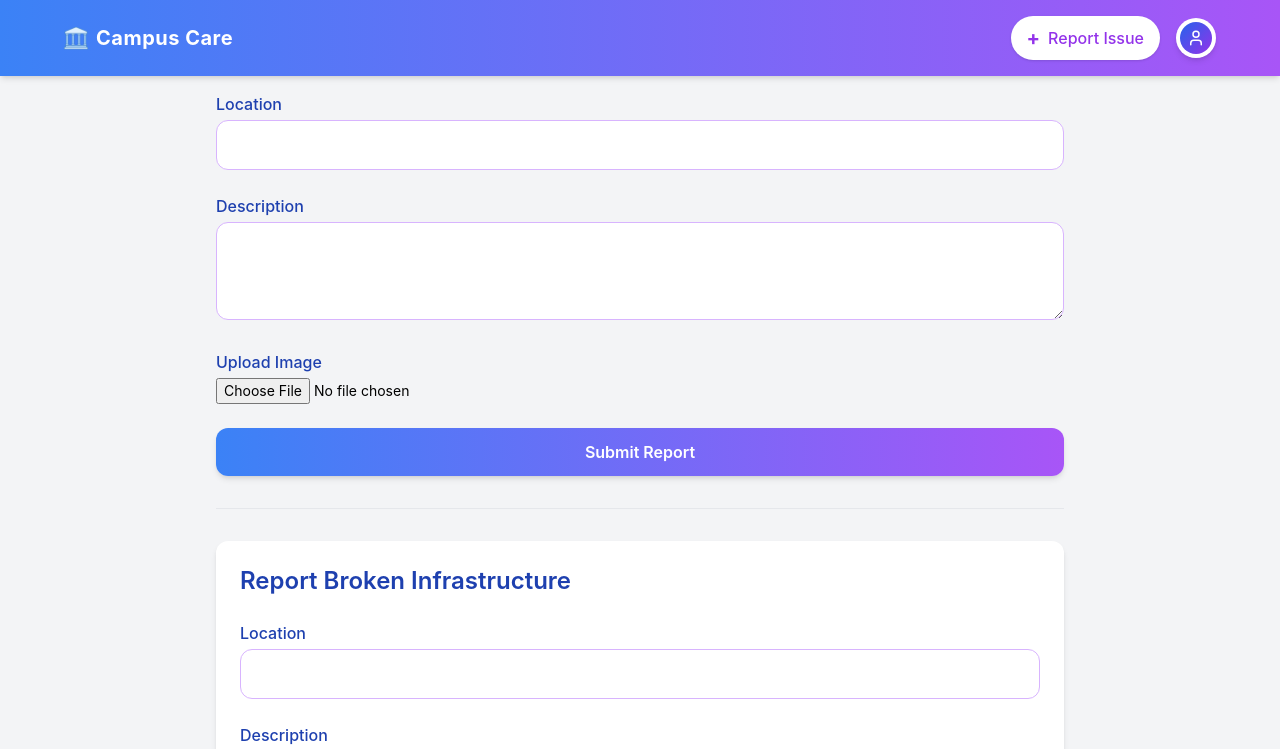
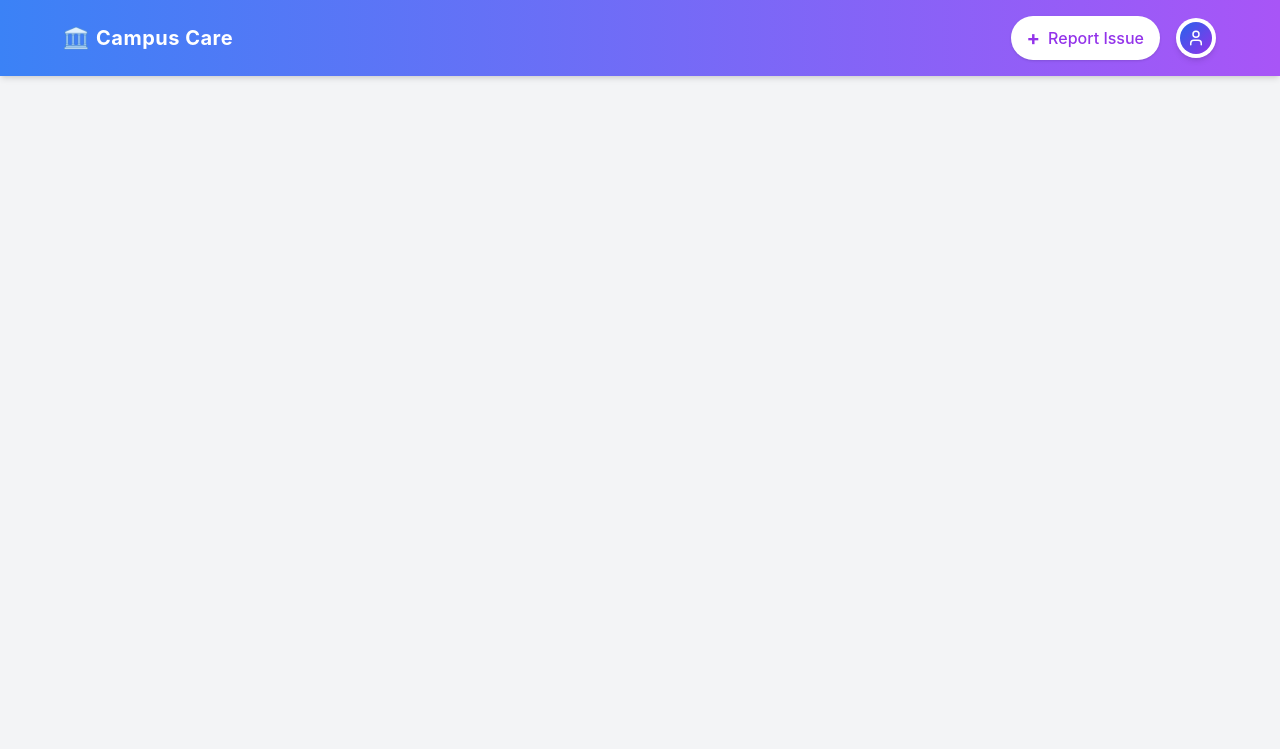
Before and after one commit to sa-l-aash/Campus-Care-Management-System, a React (Create React App) app: page / in a window 1280 px wide. Shown: the top 749 px of the page. Built offline with nearby package versions, Linux system fonts and the light colour scheme.

Commit message:
added routes for the reportform

```diff
--- a/src/App.jsx
+++ b/src/App.jsx
@@ -1,35 +1,43 @@
 import React from "react";
-import { BrowserRouter as Router, Routes, Route } from "react-router-dom";
+import { BrowserRouter as Router, Routes, Route, Outlet } from "react-router-dom";
 
-// Components for home
+// Components
 import Navbar from "./components/Navbar";
 import ReportForm from "./components/ReportForm";
-import ComplaintForm from "./components/ComplaintForm";
-// Auth page
+
+// Pages
 import Auth from "./pages/Auth";
-
-// Admin page
 import AdminDashboard from "./pages/AdminDashboard";
 
-function Home() {
-  return (
+// Layout with Navbar
+const Layout = () => (
   <div className="min-h-screen bg-gray-100">
     <Navbar />
     <div className="p-6 max-w-4xl mx-auto">
-        <h1 className="text-3xl font-bold text-center mb-8">Campus Care</h1>
-        <ReportForm />
-        <hr className="my-8" />
-        <ComplaintForm />
+      <Outlet />
     </div>
   </div>
 );
-}
+
+// Home Page Content
+const Home = () => (
+  <div>
+    <h1 className="text-3xl font-bold text-center mb-8">Campus Care</h1>
+    {/* No forms here */}
+  </div>
+);
 
 export default function App() {
   return (
     <Router>
       <Routes>
+        {/* Wrap all pages that need Navbar */}
+        <Route element={<Layout />}>
           <Route path="/" element={<Home />} />
+          <Route path="/report" element={<ReportForm />} />
+        </Route>
+
+        {/* Routes without Navbar */}
         <Route path="/admin" element={<AdminDashboard />} />
         <Route path="/auth" element={<Auth />} />
       </Routes>
```
Lines whose indentation alone changed are shown as unchanged.
